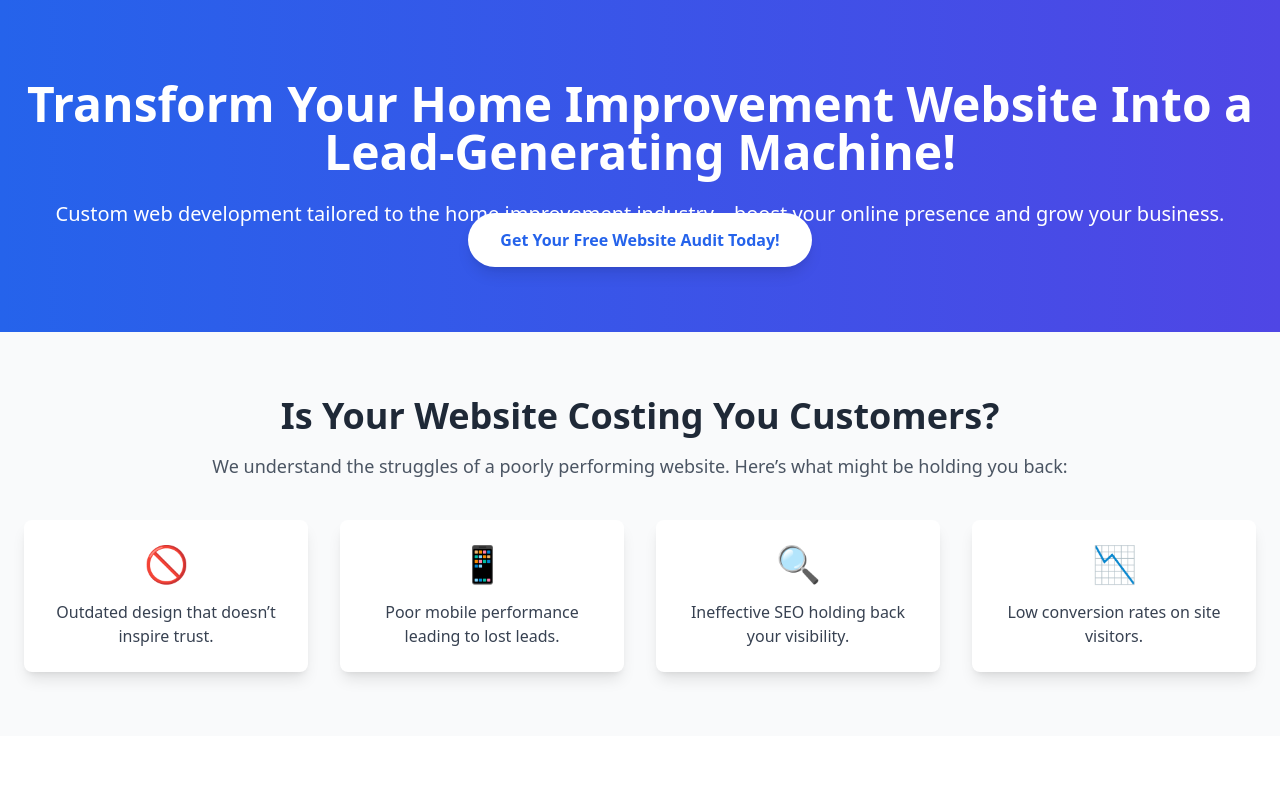
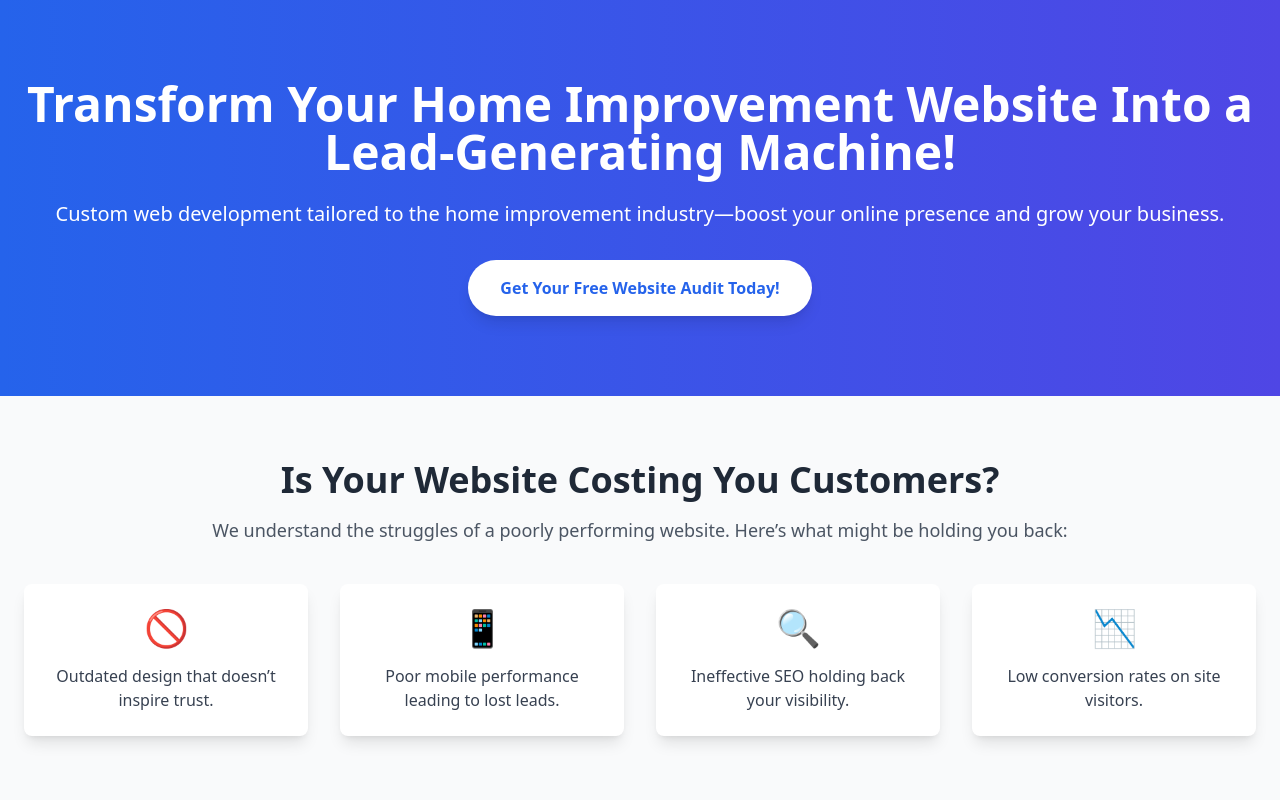
Before and after one commit to Leorev01/SlickSite, a Next.js app: page /landing-page in a window 1280 px wide. Shown: the top 800 px of the page. Built offline with nearby package versions, Linux system fonts and the light colour scheme.

Commit message:
Changes landing page button from an <a> back to a button

```diff
--- a/app/landing-page/page.tsx
+++ b/app/landing-page/page.tsx
@@ -73,15 +73,20 @@ const Home = () => {
           >
             Custom web development tailored to the home improvement industry—boost your online presence and grow your business.
           </motion.p>
-          <motion.a
-            href="#contact"
+          <motion.button
+            onClick={() => {
+              const element = document.getElementById("contact");
+              if (element) {
+                element.scrollIntoView({ behavior: "smooth" });
+              }
+            }}
             variants={fadeIn}
             initial="hidden"
             animate="visible"
-            className="mt-16 px-8 py-4 bg-white text-blue-600 font-semibold rounded-full shadow-lg hover:shadow-xl hover:bg-gray-100 transition"
+            className="mt-8 px-8 py-4 bg-white text-blue-600 font-semibold rounded-full shadow-lg hover:shadow-xl hover:bg-gray-100 transition"
           >
             Get Your Free Website Audit Today!
-          </motion.a>
+          </motion.button>
         </div>
       </section>
 
@@ -392,7 +397,7 @@ const Home = () => {
         </section>
 
       {/* Contact Section with Calendar */}
-      <section id='contact' className="bg-gradient-to-r from-blue-600 to-indigo-600 text-white py-20 px-6">
+      <section className="bg-gradient-to-r from-blue-600 to-indigo-600 text-white py-20 px-6">
         <div className="container mx-auto text-center">
           <motion.h2
             variants={fadeIn}
@@ -412,7 +417,7 @@ const Home = () => {
           </motion.p>
         </div>
       </section>
-      <section className="py-16 px-6 bg-gray-50">
+      <section id='contact' className="py-16 px-6 bg-gray-50">
         <AppointmentForm />
       </section>
     </div>
```
